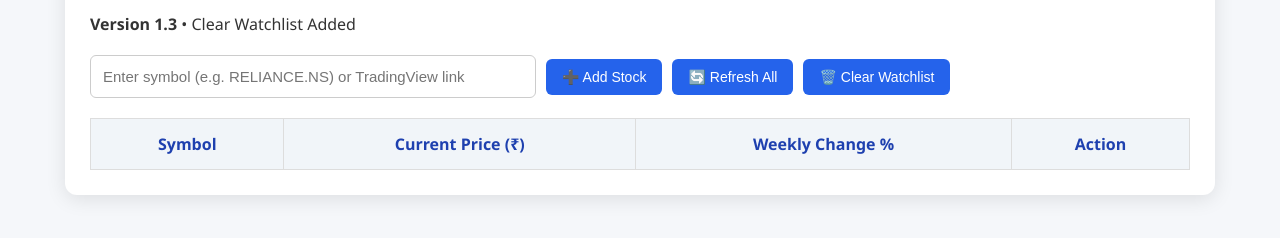
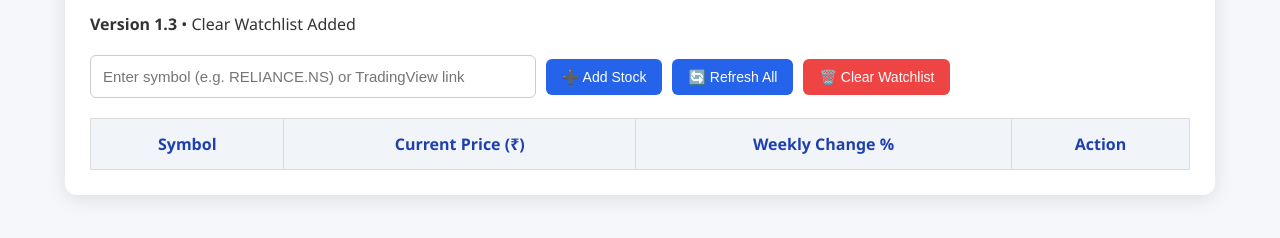
Before and after one commit to anany180/weekly-stock-tracker, a plain HTML site: page index.html in a window 1280 px wide. Shown: the part 134-372 px from the top of the page. Drawn offline with Linux system fonts and the light colour scheme.

Commit message:
Update styles.css
clear button feature

```diff
--- a/styles.css
+++ b/styles.css
@@ -105,3 +105,11 @@ th {
   flex-wrap: wrap;
   align-items: center;
 }
+.clear-btn {
+  background: #ef4444;
+  color: white;
+}
+
+.clear-btn:hover {
+  background: #dc2626;
+}
```
